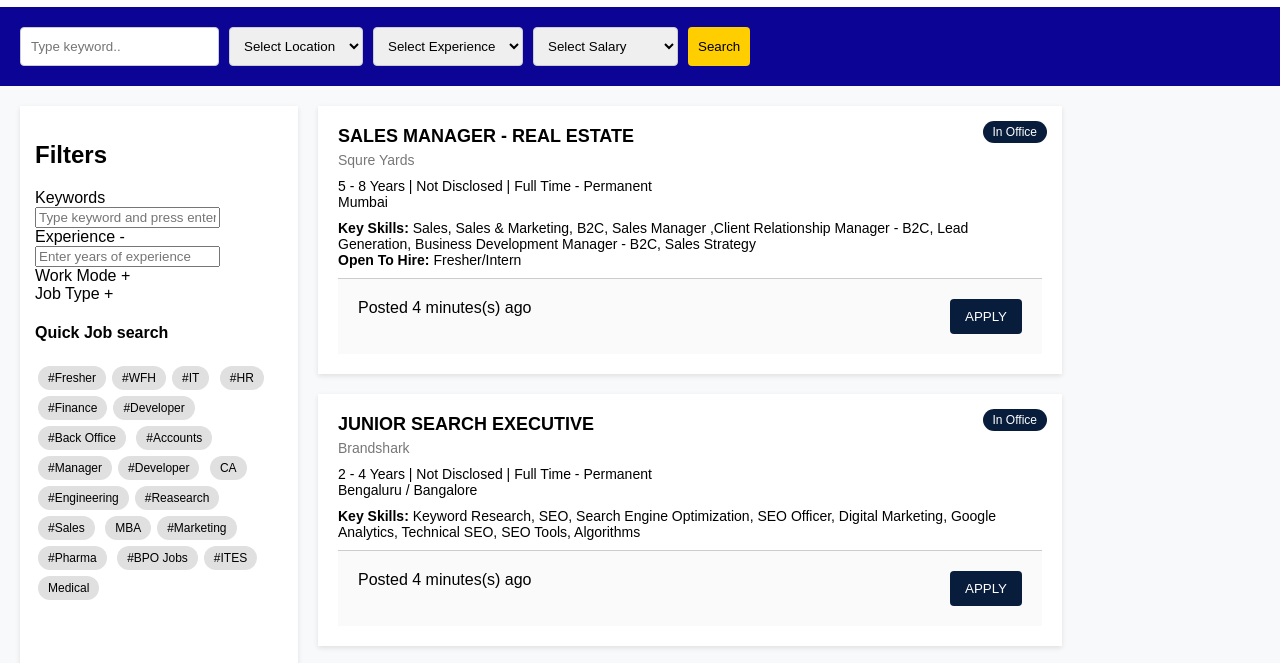
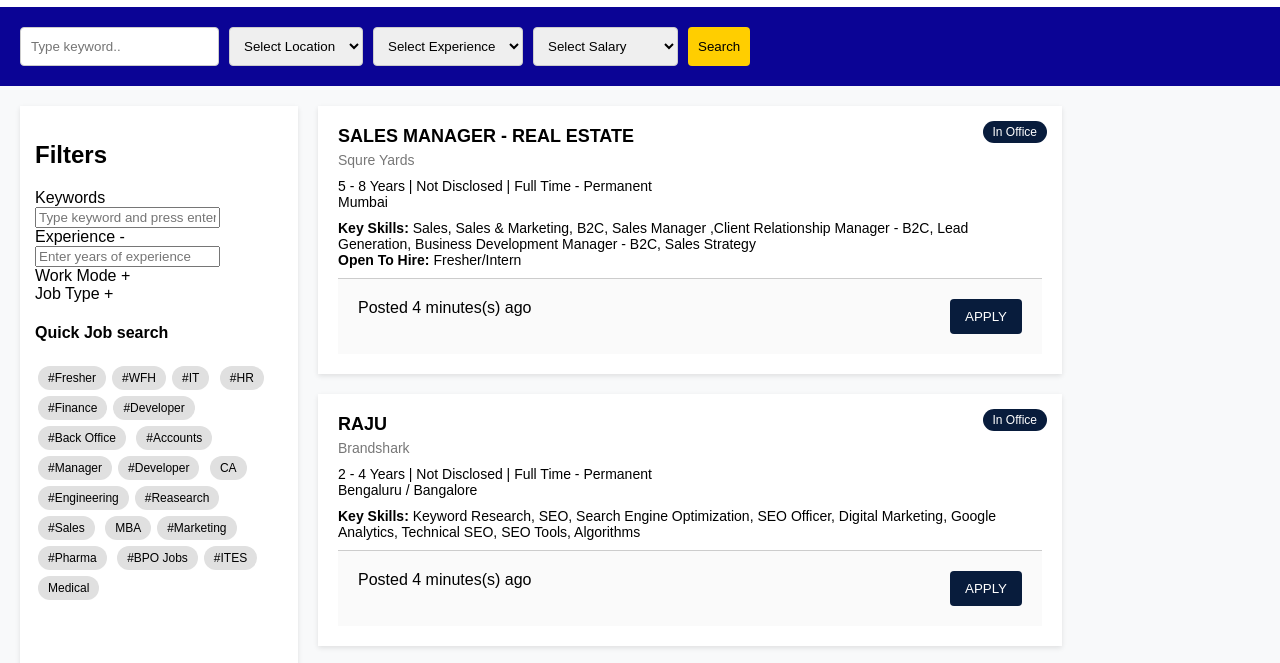
Before and after one commit to lankeshyadav/webpages, a plain HTML site: page index.html in a window 1280 px wide. Shown: the part 99-762 px from the top of the page. Drawn offline with Linux system fonts and the light colour scheme.

Commit message:
updatestexts

```diff
--- a/index.html
+++ b/index.html
@@ -149,7 +149,7 @@
 
       <div class="job-card">
         <div class="job-label">In Office</div>
-        <div class="job-title">JUNIOR SEARCH EXECUTIVE</div>
+        <div class="job-title">RAJU</div>
         <div class="company">Brandshark</div>
         <div class="details">
           <span>2 - 4 Years</span> | <span>Not Disclosed</span> | <span>Full Time - Permanent</span><br>
```
